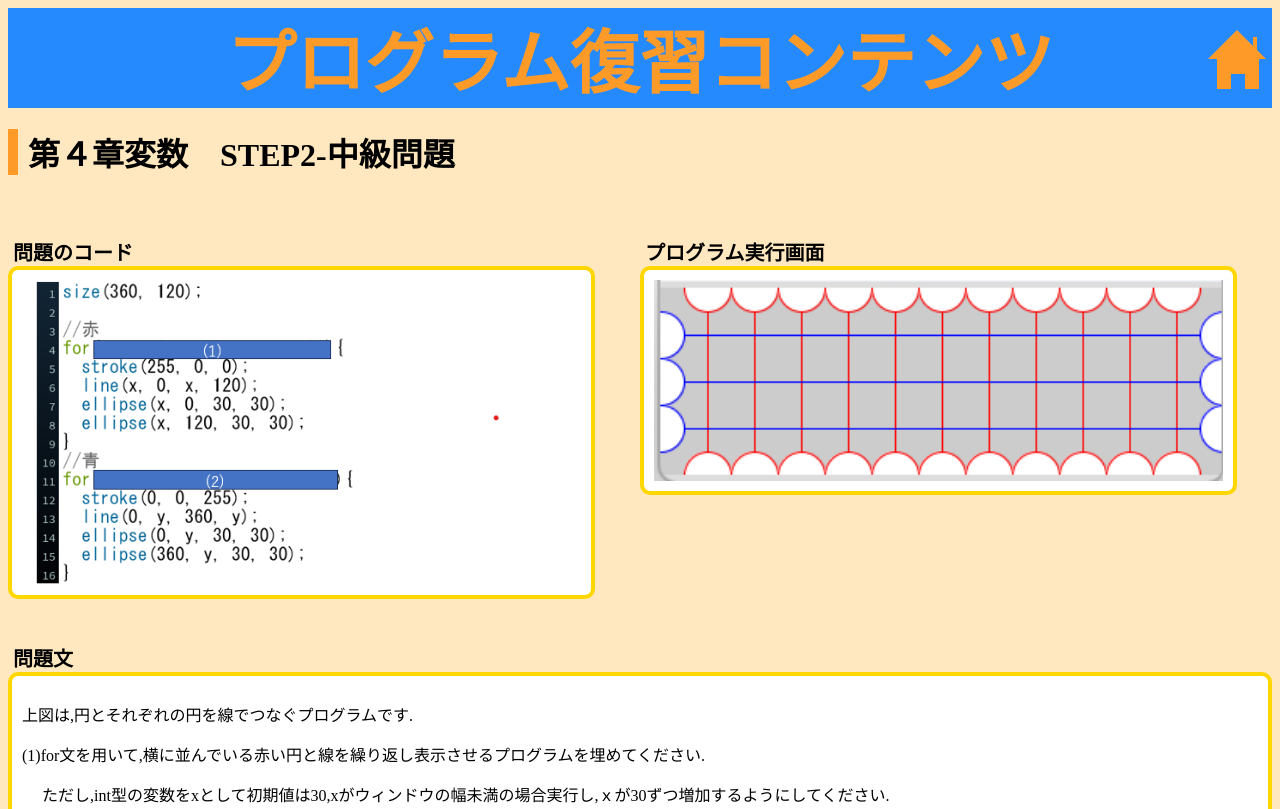
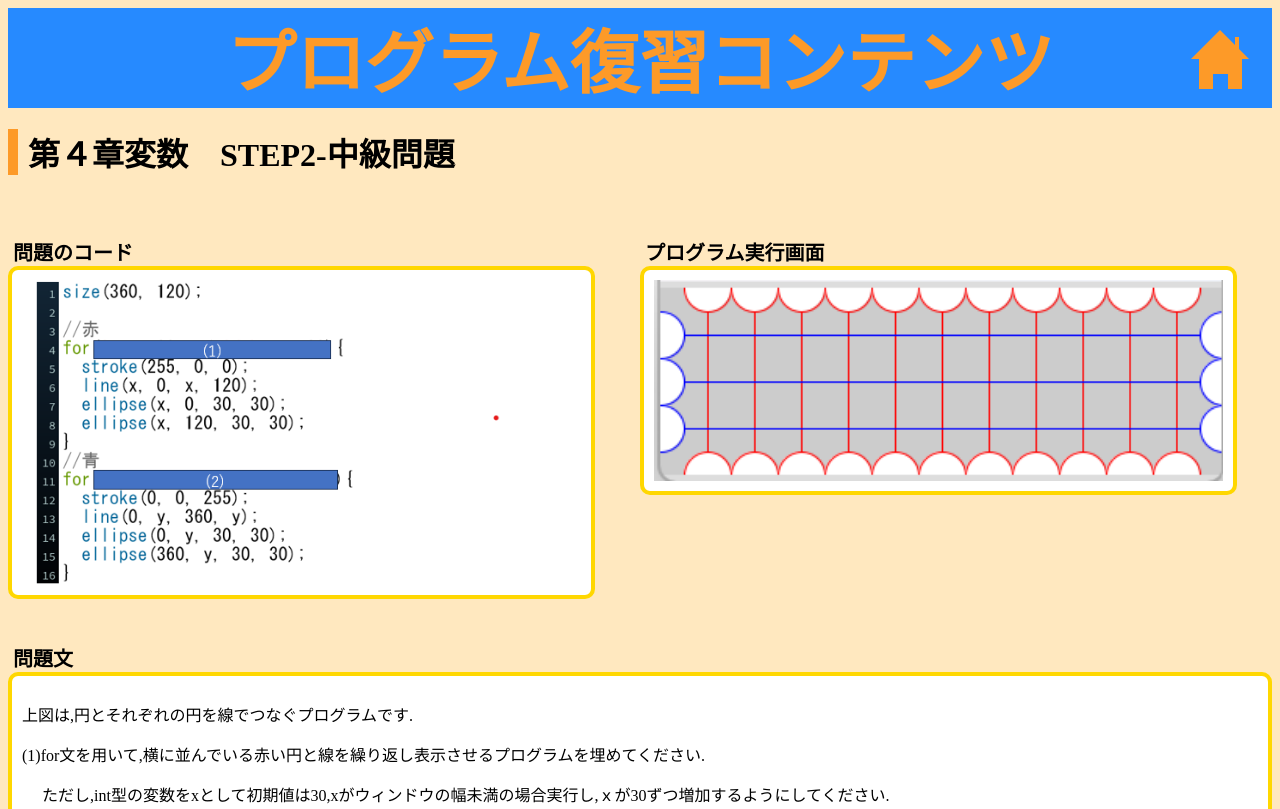
Before and after one commit to o-saringu/4-2_tyuukyuu, a plain HTML site: page index.html in a window 1280 px wide. Shown: the top 809 px of the page. Drawn offline with Linux system fonts and the light colour scheme.

Commit message:
Update website.css

```diff
--- a/website.css
+++ b/website.css
@@ -50,7 +50,7 @@ body{
 	position: absolute;
 	font-size:2.9vw;
 	right:0;
-	margin-right:1%;
+	margin-right:30px;
 	margin-top:3.5%;
 	width: 0.4em;
 	height: 0.4em;
@@ -80,6 +80,7 @@ body{
 	content: "";
 	background-color: #FD9A28;
 }
+
 
 .mondai{
 	width: 50%;
```
